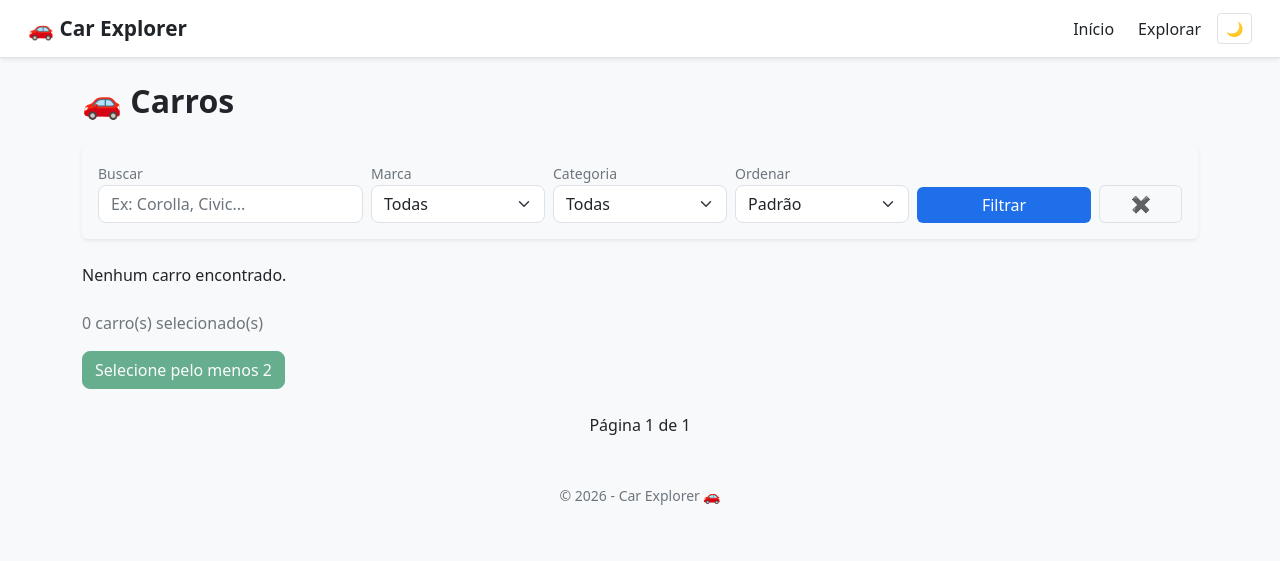
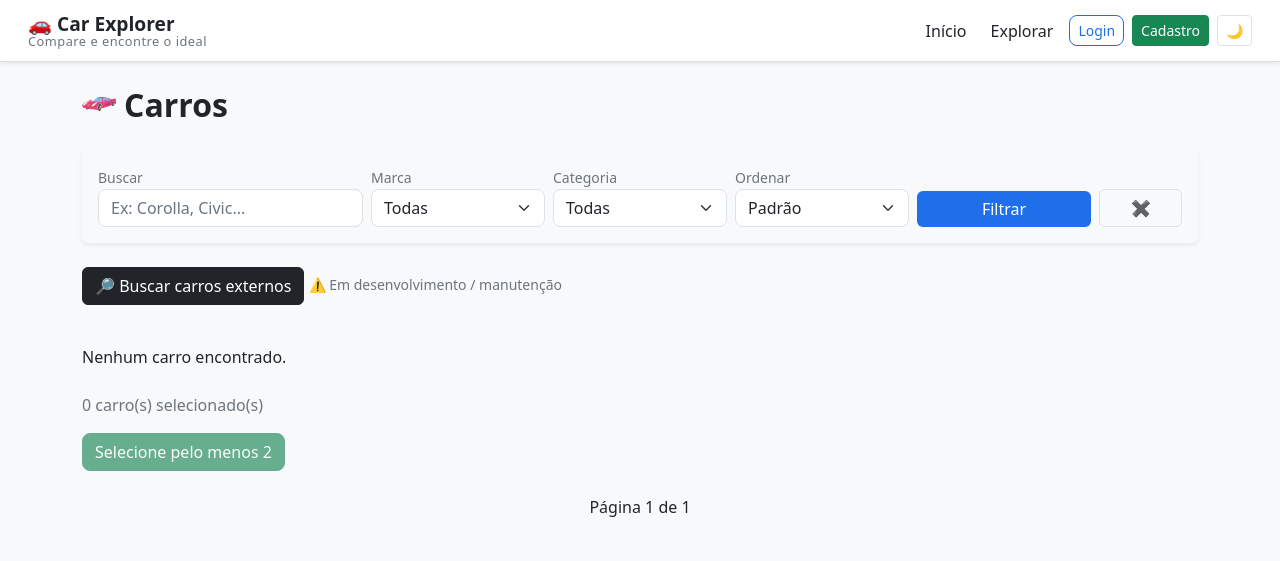
Before and after one commit to gabrielbastosg/Projeto-Carro, a Django app: page / in a window 1280 px wide. Shown: the top 561 px of the page. Run offline with Django 5.2, Linux system fonts and the light colour scheme; data that the repository does not hold is empty.

Commit message:
Atualização geral: UI lista de carros, botão API fake e ajustes de estilo

```diff
--- a/cars/static/cars/style.css
+++ b/cars/static/cars/style.css
@@ -500,3 +500,50 @@ button:disabled {
   color: #d32f2f;
   font-weight: bold;
 }
+
+.brand-logo {
+  display: flex;
+  flex-direction: column;
+  line-height: 1.1;
+}
+
+.brand-logo span {
+  font-size: 1.4rem;
+  font-weight: 700;
+}
+
+.brand-logo small {
+  font-size: 0.8rem;
+  color: var(--text-muted);
+  letter-spacing: 0.5px;
+  font-weight: 500;
+}
+
+.icon-title {
+  width: 34px;
+  height: 34px;
+  object-fit: contain;
+  opacity: 0.95;
+  margin-top: -3px;
+}
+
+.brand-logo span {
+  font-size: 1.2rem;
+  font-weight: 700;
+}
+
+.brand-logo small {
+  font-size: 0.75rem;
+  color: var(--text-muted);
+  letter-spacing: 0.5px;
+}
+.navbar-brand {
+  font-size: 1.3rem;
+  font-weight: 700;
+}
+
+.navbar-brand small {
+  font-size: 0.8rem;
+  display: block;
+  line-height: 1.1;
+}
--- a/cars/templates/cars/base.html
+++ b/cars/templates/cars/base.html
@@ -6,25 +6,26 @@
     <meta charset="UTF-8">
     <meta name="viewport" content="width=device-width, initial-scale=1.0">
 
-    <title>{% block title %}Car Explorer{% endblock %}</title>
+    <title>{% block title %}Car Explorer | Descubra o carro ideal{% endblock %}</title>
 
     <!-- Bootstrap -->
     <link rel="stylesheet" href="https://cdn.jsdelivr.net/npm/bootstrap@5.3.0/dist/css/bootstrap.min.css">
 
     <!-- CSS do projeto -->
     <link rel="stylesheet" href="{% static 'cars/style.css' %}">
+    <link rel="icon" type="image/png" href="{% static 'cars/logo.png' %}">
 </head>
 
 <body>
 
     <!-- 🔝 NAVBAR -->
     <nav class="navbar navbar-expand-lg shadow-sm px-3">
-
         <div class="container-fluid">
 
             <!-- Logo -->
-            <a class="navbar-brand fw-bold" href="/">
-                🚗 Car Explorer
+            <a class="navbar-brand brand-logo" href="/">
+                <span>🚗 Car Explorer</span>
+                <small>Compare e encontre o ideal</small>
             </a>
 
             <!-- Botão mobile -->
@@ -51,12 +52,40 @@
                     <li class="nav-item">
                         <a class="nav-link" href="{% url 'lista_carros' %}">Explorar</a>
                     </li>
+
                     {% if user.is_authenticated %}
-                    <li class="nav-item">
-                        <a class="nav-link" href="{% url 'lista_favoritos' %}">
-                            ❤️ Favoritos ({{ favoritos_count }})
-                        </a>
-                    </li>
+                        <li class="nav-item">
+                            <a class="nav-link" href="{% url 'lista_favoritos' %}">
+                                ❤️ Favoritos ({{ favoritos_count }})
+                            </a>
+                        </li>
+
+                        <li class="nav-item">
+                            <span class="nav-link">
+                                👋 Olá, {{ user.username }}
+                            </span>
+                        </li>
+
+                        <li class="nav-item ms-2">
+                            <form action="{% url 'logout' %}" method="POST" class="d-inline">
+                                {% csrf_token %}
+                                <button type="submit" class="btn btn-sm btn-outline-danger">
+                                    Logout
+                                </button>
+                            </form>
+                        </li>
+                    {% else %}
+                        <li class="nav-item">
+                            <a class="btn btn-sm btn-outline-primary" href="{% url 'login' %}">
+                                Login
+                            </a>
+                        </li>
+
+                        <li class="nav-item">
+                            <a class="btn btn-sm btn-success" href="{% url 'signup' %}">
+                                Cadastro
+                            </a>
+                        </li>
                     {% endif %}
 
                     <!-- Tema -->
@@ -74,7 +103,6 @@
             </div>
 
         </div>
-
     </nav>
 
     <!-- 📦 CONTAINER -->
--- a/cars/templates/cars/lista_carros.html
+++ b/cars/templates/cars/lista_carros.html
@@ -1,11 +1,14 @@
 {% extends 'cars/base.html' %}
 {% load l10n %}
-
+{% load static %}
 {% block title %}Lista de Carros{% endblock %}
 
 {% block content %}
 
-<h2 class="mb-4">🚗 Carros</h2>
+<h2 class="mb-4 d-flex align-items-center gap-2">
+  <img src="{% static 'cars/logo.png' %}" alt="Ícone" class="icon-title">
+  Carros
+</h2>
 
 <!-- 🔎 FILTRO -->
 <form method="GET" class="mb-4 p-3 rounded shadow-sm filter-box">
@@ -67,12 +70,20 @@
   </div>
 </form>
 
+<!-- 🔎 BOTÃO API -->
+<div class="mb-3">
+  <button id="btn-api" class="btn btn-dark">
+    🔎 Buscar carros externos
+  </button>
+    <span id="api-aviso" class="text-muted small">⚠️ Em desenvolvimento / manutenção</span>
+</div>
+
+<div id="api-resultados" class="row mb-4"></div>
 
 <!-- 🚗 LISTA (FORA DO FORM) -->
 <div class="row">
   {% for carro in carros %}
     <div class="col-md-4 mb-4">
-
       <div class="card custom-card h-100">
 
         <!-- ❤️ FAVORITO -->
@@ -89,7 +100,6 @@
         <div class="card-body d-flex flex-column">
 
           <div class="d-flex justify-content-between align-items-start mb-2">
-
             <div>
               <h5 class="card-title mb-0">
                 <a href="{% url 'detalhe_carro' carro.id %}">
@@ -105,7 +115,6 @@
             <div class="form-check">
               <input class="form-check-input car-checkbox" type="checkbox" value="{{ carro.id }}">
             </div>
-
           </div>
 
           {% if carro.categoria %}
@@ -115,8 +124,7 @@
               {% elif carro.categoria == 'HATCH' %}badge-hatch
               {% elif carro.categoria == 'PICAPE' %}badge-picape
               {% elif carro.categoria == 'ESPORTE' %}badge-esporte
-              {% endif %}
-            ">
+              {% endif %}">
               {{ carro.categoria|title }}
             </span>
           {% endif %}
@@ -134,8 +142,7 @@
               {% if carro.score > 3 %}score-high
               {% elif carro.score > 1.5 %}score-medium
               {% else %}score-low
-              {% endif %}
-            ">
+              {% endif %}">
               🔥 {{ carro.score|floatformat:2 }}
             </span>
           </div>
@@ -143,34 +150,26 @@
           <a href="{% url 'detalhe_carro' carro.id %}" class="btn btn-primary mt-auto">
             Ver detalhes
           </a>
-
         </div>
       </div>
-
     </div>
   {% empty %}
     <p>Nenhum carro encontrado.</p>
   {% endfor %}
 </div>
 
-
-<!-- ⚖️ FORM COMPARAR (AGORA SEPARADO) -->
+<!-- ⚖️ FORM COMPARAR -->
 <form method="GET" action="/comparar/" id="form-comparar">
-
   <p id="contador-selecao" class="mt-2 text-muted">
     0 carro(s) selecionado(s)
   </p>
-
   <button type="submit" id="btn-comparar" class="btn btn-success">
     Comparar
   </button>
-
 </form>
-
 
 <!-- PAGINAÇÃO -->
 <div class="d-flex justify-content-center mt-4">
-
   {% if carros.has_previous %}
     <a href="?page={{ carros.previous_page_number }}&q={{ query }}&marca={{ marca_selecionada }}&categoria={{ categoria_selecionada }}&ordem={{ ordem }}"
        class="btn btn-outline-primary me-2">
@@ -188,9 +187,7 @@
       Próxima →
     </a>
   {% endif %}
-
 </div>
-
 
 <!-- SCRIPT -->
 <script>
@@ -202,24 +199,19 @@
 let selecionados = JSON.parse(localStorage.getItem('carrosSelecionados')) || [];
 
 checkboxes.forEach(cb => {
-    const card = cb.closest('.custom-card'); // 🔥 pega o card
-
+  const card = cb.closest('.custom-card');
   if (selecionados.includes(cb.value)) {
     cb.checked = true;
-      if (card) card.classList.add('card-selected'); // 🔥 mantém selecionado ao recarregar
+    if (card) card.classList.add('card-selected');
   }
-
   cb.addEventListener('change', () => {
     if (cb.checked) {
-        if (!selecionados.includes(cb.value)) {
-          selecionados.push(cb.value);
-        }
-        if (card) card.classList.add('card-selected'); // 🔥 destaque visual
+      if (!selecionados.includes(cb.value)) selecionados.push(cb.value);
+      if (card) card.classList.add('card-selected');
     } else {
       selecionados = selecionados.filter(id => id !== cb.value);
       if (card) card.classList.remove('card-selected');
     }
-
     localStorage.setItem('carrosSelecionados', JSON.stringify(selecionados));
     atualizarUI();
   });
@@ -227,7 +219,6 @@
 
 function atualizarUI() {
   contador.textContent = selecionados.length + " carro(s) selecionado(s)";
-
   if (selecionados.length < 2) {
     botaoComparar.disabled = true;
     botaoComparar.textContent = "Selecione pelo menos 2";
@@ -235,12 +226,8 @@
     botaoComparar.disabled = false;
     botaoComparar.textContent = "Comparar (" + selecionados.length + ")";
   }
-
-    // 🔥 animação no botão
   botaoComparar.classList.add('pulse');
-    setTimeout(() => {
-      botaoComparar.classList.remove('pulse');
-    }, 300);
+  setTimeout(() => botaoComparar.classList.remove('pulse'), 300);
 }
 
 atualizarUI();
@@ -248,7 +235,6 @@
 if (formComparar) {
   formComparar.addEventListener('submit', function() {
     document.querySelectorAll('.hidden-input').forEach(el => el.remove());
-
     selecionados.forEach(id => {
       const input = document.createElement('input');
       input.type = 'hidden';
@@ -257,33 +243,24 @@
       input.classList.add('hidden-input');
       this.appendChild(input);
     });
-
     localStorage.removeItem('carrosSelecionados');
   });
 }
+
 const favoriteButtons = document.querySelectorAll('.favorite-btn');
-
 favoriteButtons.forEach(btn => {
   btn.addEventListener('click', (e) => {
-    e.preventDefault();        // 🔥 evita submit
-    e.stopPropagation();       // 🔥 evita ativar card/form
-
+    e.preventDefault();
+    e.stopPropagation();
     const carId = btn.dataset.id;
-
     fetch(`/favorito/${carId}/`, {
       method: 'POST',
-      headers: {
-        'X-CSRFToken': getCookie('csrftoken'),
-        'Content-Type': 'application/json'
-      }
+      headers: {'X-CSRFToken': getCookie('csrftoken'),'Content-Type': 'application/json'}
     })
-    .then(response => response.json())
+    .then(res => res.json())
     .then(data => {
-      if (data.favorited) {
-        btn.classList.add('active');
-      } else {
-        btn.classList.remove('active');
-      }
+      if (data.favorited) btn.classList.add('active');
+      else btn.classList.remove('active');
     });
   });
 });
@@ -291,17 +268,67 @@ favoriteButtons.forEach(btn => {
 function getCookie(name) {
   let cookieValue = null;
   if (document.cookie && document.cookie !== '') {
-    const cookies = document.cookie.split(';');
-    for (let cookie of cookies) {
+    document.cookie.split(';').forEach(cookie => {
       cookie = cookie.trim();
-      if (cookie.startsWith(name + '=')) {
-        cookieValue = decodeURIComponent(cookie.substring(name.length + 1));
-        break;
-      }
-    }
+      if (cookie.startsWith(name + '=')) cookieValue = decodeURIComponent(cookie.substring(name.length + 1));
+    });
   }
   return cookieValue;
 }
+
+// 🔎 API externa
+const btnApi = document.getElementById('btn-api');
+const containerApi = document.getElementById('api-resultados');
+const avisoApi = document.getElementById('api-aviso');
+
+btnApi.addEventListener('click', () => {
+  containerApi.innerHTML = '<p>Carregando...</p>';
+
+  // Aqui podemos mostrar que ainda é fake / em desenvolvimento
+  avisoApi.textContent = "⚠️ Dados externos estão em manutenção";
+
+  fetch('/api/carros/?make=' + encodeURIComponent(document.querySelector('select[name="marca"]').value || ""))
+    .then(res => res.json())
+    .then(data => {
+      containerApi.innerHTML = '';
+
+      if (!data || data.length === 0) {
+        containerApi.innerHTML = '<p>Nenhum carro externo encontrado.</p>';
+        return;
+      }
+
+      data.forEach(car => {
+        const make = car.make || "-";
+        const model = car.model || "-";
+        const year = car.year || "-";
+        const fuelType = car.fuel_type || "-";
+        const imageUrl = car.image_url || "{% static 'cars/default_car.png' %}";
+
+        const cardDiv = document.createElement('div');
+        cardDiv.classList.add('col-md-4', 'mb-4');
+
+        cardDiv.innerHTML = `
+          <div class="card custom-card h-100">
+            <div class="img-container">
+              <img src="${imageUrl}" class="card-img-top" alt="${make} ${model}">
+            </div>
+            <div class="card-body d-flex flex-column">
+              <h5 class="card-title">${make} ${model}</h5>
+              <div class="mb-2 small text-muted">Ano: ${year}</div>
+              <div class="mb-2 small text-muted">⛽ ${fuelType}</div>
+            </div>
+          </div>
+        `;
+
+        containerApi.appendChild(cardDiv);
+      });
+    })
+    .catch(err => {
+      containerApi.innerHTML = '<p>Erro ao carregar API 😬</p>';
+      avisoApi.textContent = "⚠️ Ainda em desenvolvimento / manutenção";
+      console.error(err);
+    });
+});
 </script>
 
 {% endblock %}
--- a/cars/urls.py
+++ b/cars/urls.py
@@ -1,6 +1,8 @@
 from django.urls import path
 from .views import lista_carros,detalhe_carro,comparar_carros,toggle_favorite
 from . import views
+from .views import signup
+from .views import buscar_carros_api
 
 urlpatterns = [
     path('', lista_carros, name='lista_carros'),
@@ -8,4 +10,6 @@ urlpatterns = [
     path('comparar/', comparar_carros, name='comparar_carros'),
     path('favorito/<int:car_id>/', views.toggle_favorite, name='toggle_favorite'),
     path('favoritos/', views.lista_favoritos, name='lista_favoritos'),
+    path('signup/', signup, name='signup'),
+    path('api/carros/', buscar_carros_api, name='buscar_carros_api'),
 ]
--- a/cars/views.py
+++ b/cars/views.py
@@ -4,12 +4,16 @@ from django.core.paginator import Paginator
 from django.contrib.auth.decorators import login_required
 from django.http import JsonResponse
 from django.shortcuts import get_object_or_404,redirect
+from django.contrib.auth.forms import UserCreationForm
+import os
+import requests
+
 # Create your views here.
 
 def lista_carros(request):
     query = request.GET.get('q', '')
     marca = request.GET.get('marca', '')
-    categoria = request.GET.get('categoria', '')  # 🔥 AQUI
+    categoria = request.GET.get('categoria', '')
     ordem = request.GET.get('ordem', '')
     page = request.GET.get('page')
 
@@ -117,3 +121,66 @@ def lista_favoritos(request):
     return render(request, 'cars/favoritos.html', {
         'carros': carros
     })
+
+def signup(request):
+    if request.method == 'POST':
+        form = UserCreationForm(request.POST)
+        if form.is_valid():
+            form.save()
+            return redirect('login')
+    else:
+        form = UserCreationForm()
+
+    return render(request, 'registration/signup.html', {'form': form})
+
+
+def buscar_carros_api(request):
+    """
+    Retorna carros de exemplo (fake) para testes, sem depender da API externa.
+    """
+    make = request.GET.get("make", "")
+
+    # Lista de carros fake
+    carros_fake = [
+        {
+            "make": "Toyota",
+            "model": "Corolla",
+            "year": 2022,
+            "fuel_type": "Gasolina",
+            "image_url": "/static/cars/default_car.png"
+        },
+        {
+            "make": "Honda",
+            "model": "Civic",
+            "year": 2021,
+            "fuel_type": "Flex",
+            "image_url": "/static/cars/default_car.png"
+        },
+        {
+            "make": "Ford",
+            "model": "EcoSport",
+            "year": 2023,
+            "fuel_type": "Diesel",
+            "image_url": "/static/cars/default_car.png"
+        },
+        {
+            "make": "Chevrolet",
+            "model": "Onix",
+            "year": 2022,
+            "fuel_type": "Flex",
+            "image_url": "/static/cars/default_car.png"
+        },
+        {
+            "make": "Fiat",
+            "model": "Argo",
+            "year": 2021,
+            "fuel_type": "Flex",
+            "image_url": "/static/cars/default_car.png"
+        },
+    ]
+
+    # Filtra pelo make se estiver definido
+    if make:
+        carros_fake = [c for c in carros_fake if c["make"].lower() == make.lower()]
+
+    return JsonResponse(carros_fake, safe=False)
--- a/setup/settings.py
+++ b/setup/settings.py
@@ -12,10 +12,11 @@ https://docs.djangoproject.com/en/5.2/ref/settings/
 
 from pathlib import Path
 import os
+from dotenv import load_dotenv
 # Build paths inside the project like this: BASE_DIR / 'subdir'.
 BASE_DIR = Path(__file__).resolve().parent.parent
 
-
+load_dotenv()
 # Quick-start development settings - unsuitable for production
 # See https://docs.djangoproject.com/en/5.2/howto/deployment/checklist/
 
@@ -127,3 +128,6 @@ MEDIA_URL = '/media/'
 MEDIA_ROOT = os.path.join(BASE_DIR, 'media')
 
 USE_THOUSAND_SEPARATOR = True
+
+LOGIN_REDIRECT_URL = '/'
+LOGOUT_REDIRECT_URL = '/'
--- a/setup/urls.py
+++ b/setup/urls.py
@@ -22,7 +22,8 @@ from django.conf.urls.static import static
 
 urlpatterns = [
     path('admin/', admin.site.urls),
-    path('',include('cars.urls'))
+    path('',include('cars.urls')),
+    path('accounts/', include('django.contrib.auth.urls')),
 ]
 if settings.DEBUG:
     urlpatterns += static(settings.MEDIA_URL, document_root=settings.MEDIA_ROOT)
```
Also changed, not shown: cars/templates/registration/login.html (added, +17 -0 lines), cars/templates/registration/signup.html (added, +29 -0 lines), cars/static/cars/logo.png (added), 1 other file. Lines whose indentation alone changed are shown as unchanged.
